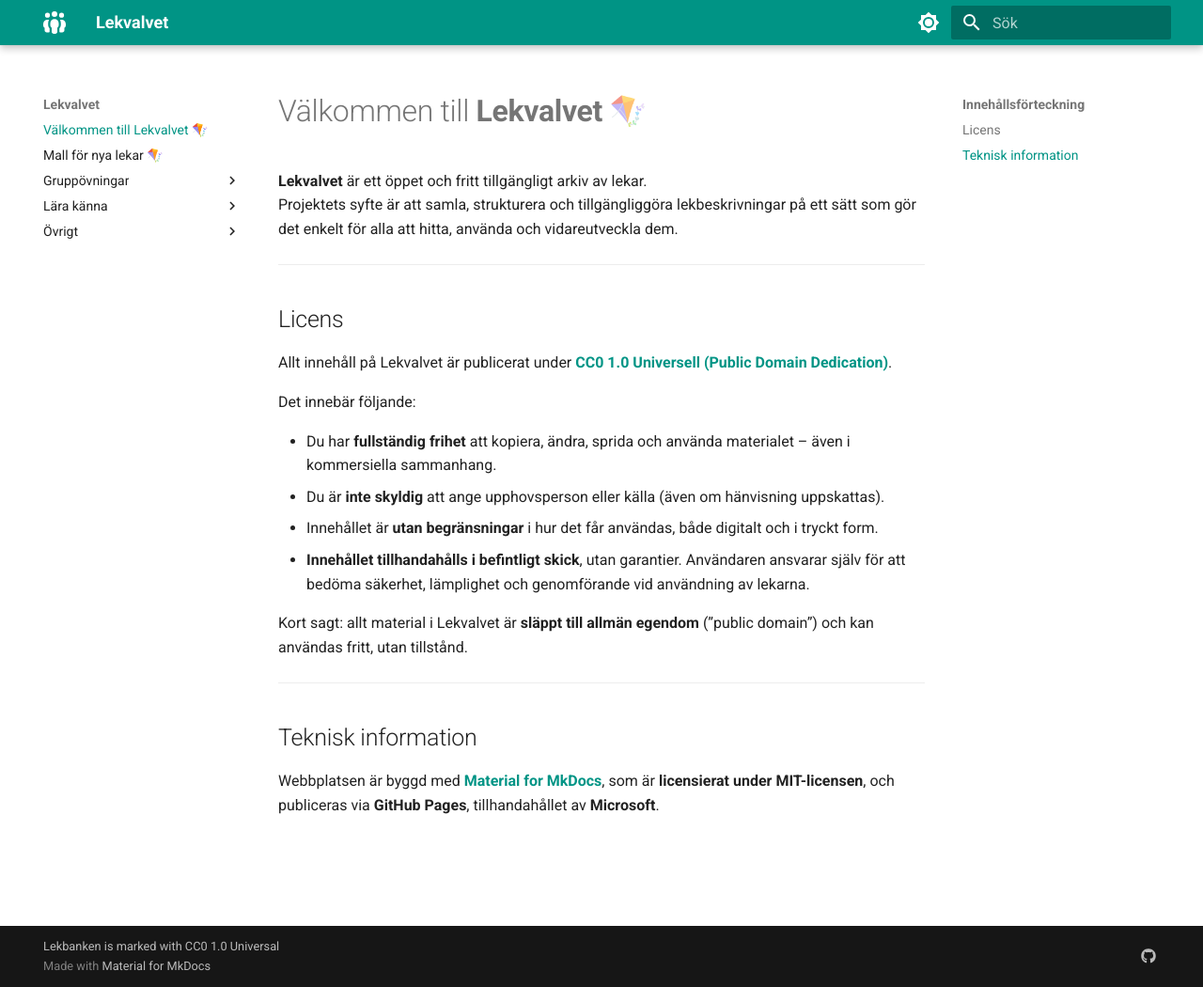
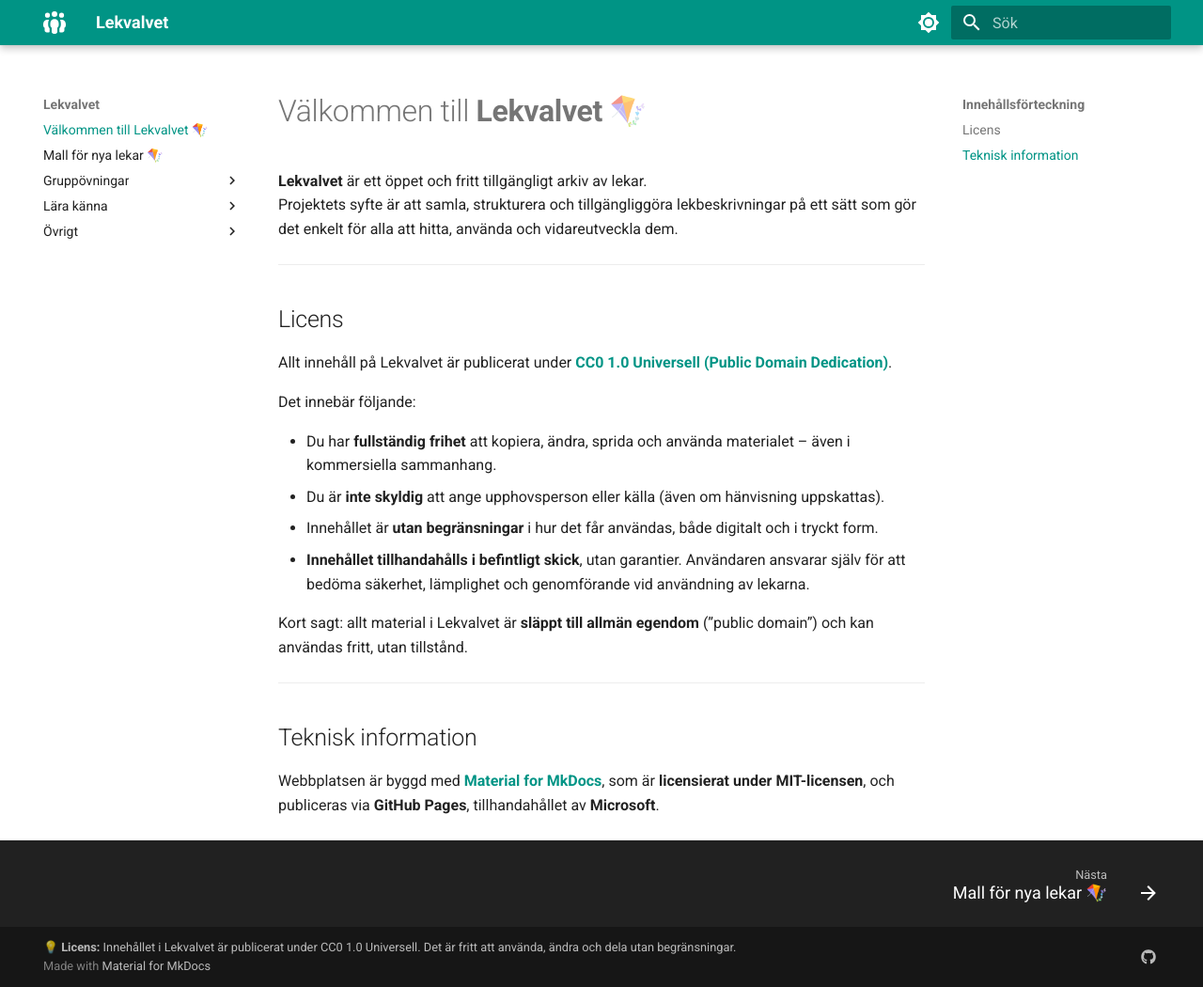
Before and after one commit to Bjorkan/Lekvalvet, an MkDocs documentation site: the page built from docs/index.md, in a window 1280 px wide and 1050 px high. Shown: the whole window at 94% size. Built offline with MkDocs 1.6.1 and Material for MkDocs 9.7.7, drawn with Linux system fonts in a browser that asks for light colours.

Commit message:
Revise copyright and enhance footer navigation
Updated copyright notice with licensing details and added footer navigation feature.

```diff
--- a/mkdocs.yml
+++ b/mkdocs.yml
@@ -1,6 +1,9 @@
 site_name: Lekvalvet
 site_url: https://mydomain.org/mysite
-copyright: Lekbanken is marked with CC0 1.0 Universal
+copyright: >
+  💡 <strong>Licens:</strong> Innehållet i Lekvalvet är publicerat under
+  <a href="https://creativecommons.org/publicdomain/zero/1.0/deed.sv" target="_blank">CC0 1.0 Universell</a>.
+  Det är fritt att använda, ändra och dela utan begränsningar.
 plugins:
   - meta
   - tags
@@ -10,6 +13,8 @@ theme:
   language: sv
   icon:
     logo: fontawesome/solid/people-group
+  features:
+    - navigation.footer
   palette:
 
     # Palette toggle for light mode
@@ -29,5 +34,5 @@ theme:
         name: Byt till ljust läge
 extra:
   social:
-      - icon: fontawesome/brands/github
-        link: https://github.com/Bjorkan/Lekvalvet
+    - icon: fontawesome/brands/github
+      link: https://github.com/Bjorkan/Lekvalvet
```
